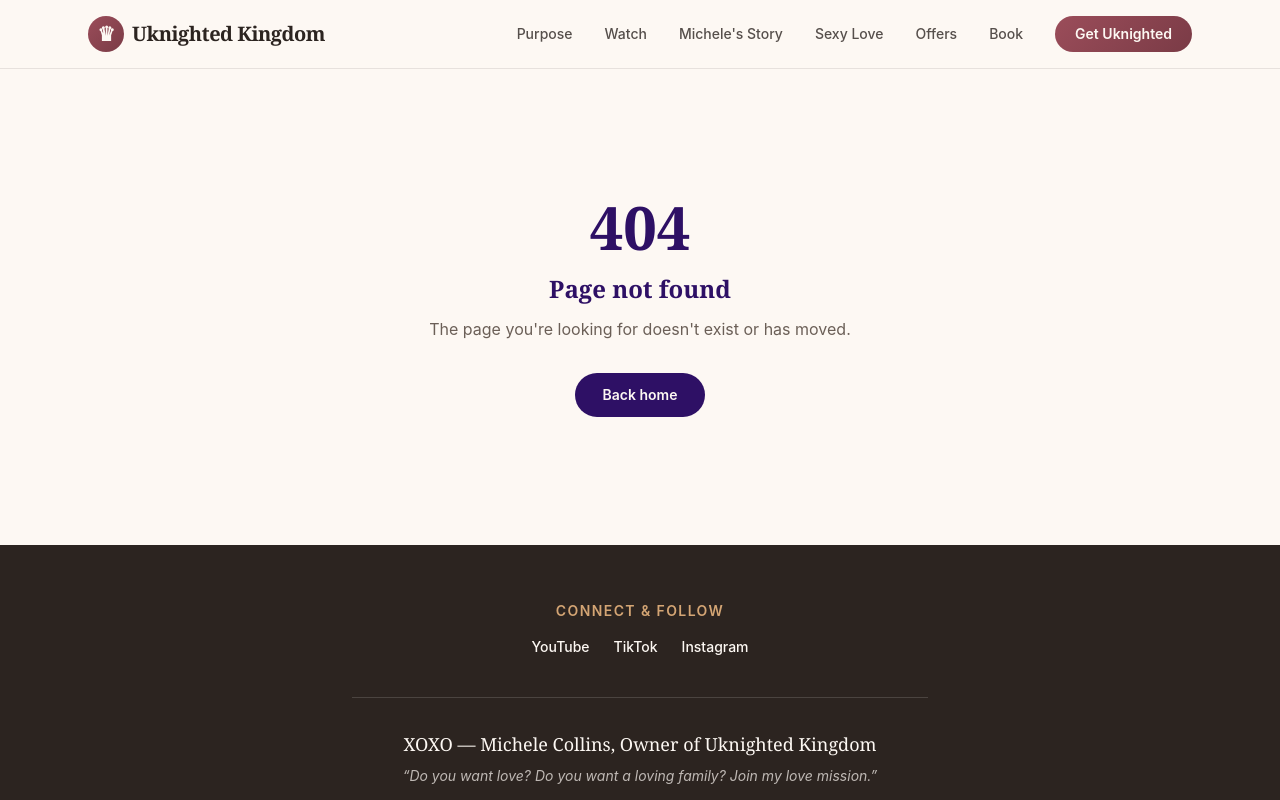
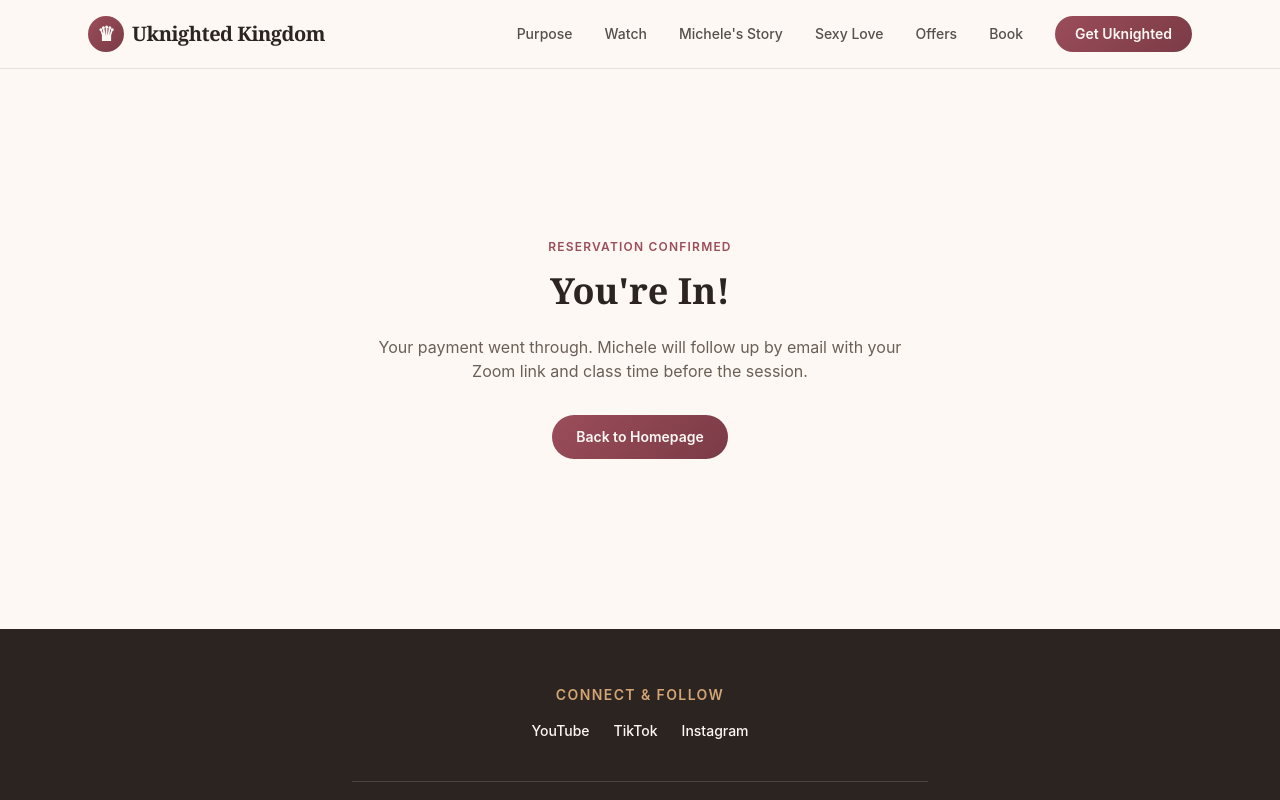
Before and after one commit to lbishopks/kingdom, a Next.js app: page /checkout/success in a window 1280 px wide. Before the commit this address had no page. Shown: the top 800 px of the page. Built offline with nearby package versions, Linux system fonts and the light colour scheme.

Commit message:
Add missing checkout success page

```diff
--- /dev/null
+++ b/src/app/checkout/success/page.tsx
@@ -0,0 +1,47 @@
+import Link from "next/link";
+import { getStripe } from "@/lib/stripe";
+
+export const dynamic = "force-dynamic";
+
+async function getSessionSummary(sessionId: string | undefined) {
+  if (!sessionId) return null;
+  try {
+    const stripe = getStripe();
+    const session = await stripe.checkout.sessions.retrieve(sessionId);
+    if (session.payment_status !== "paid") return null;
+    return {
+      email: session.customer_details?.email ?? null,
+      amount: session.amount_total,
+    };
+  } catch {
+    return null;
+  }
+}
+
+export default async function CheckoutSuccessPage({
+  searchParams,
+}: {
+  searchParams: Promise<{ session_id?: string }>;
+}) {
+  const { session_id } = await searchParams;
+  const summary = await getSessionSummary(session_id);
+
+  return (
+    <section className="mx-auto flex min-h-[70vh] max-w-xl flex-col items-center justify-center px-6 py-24 text-center">
+      <p className="text-xs font-semibold uppercase tracking-widest text-deeprose">Reservation Confirmed</p>
+      <h1 className="mt-4 font-display text-3xl font-bold text-ink sm:text-4xl">You&apos;re In!</h1>
+      <p className="mt-6 text-muted">
+        {summary?.email
+          ? `A confirmation has been sent to ${summary.email}. `
+          : "Your payment went through. "}
+        Michele will follow up by email with your Zoom link and class time before the session.
+      </p>
+      <Link
+        href="/"
+        className="mt-8 inline-block rounded-full gradient-rose px-6 py-3 text-sm font-semibold text-cream transition hover:opacity-90"
+      >
+        Back to Homepage
+      </Link>
+    </section>
+  );
+}
```
